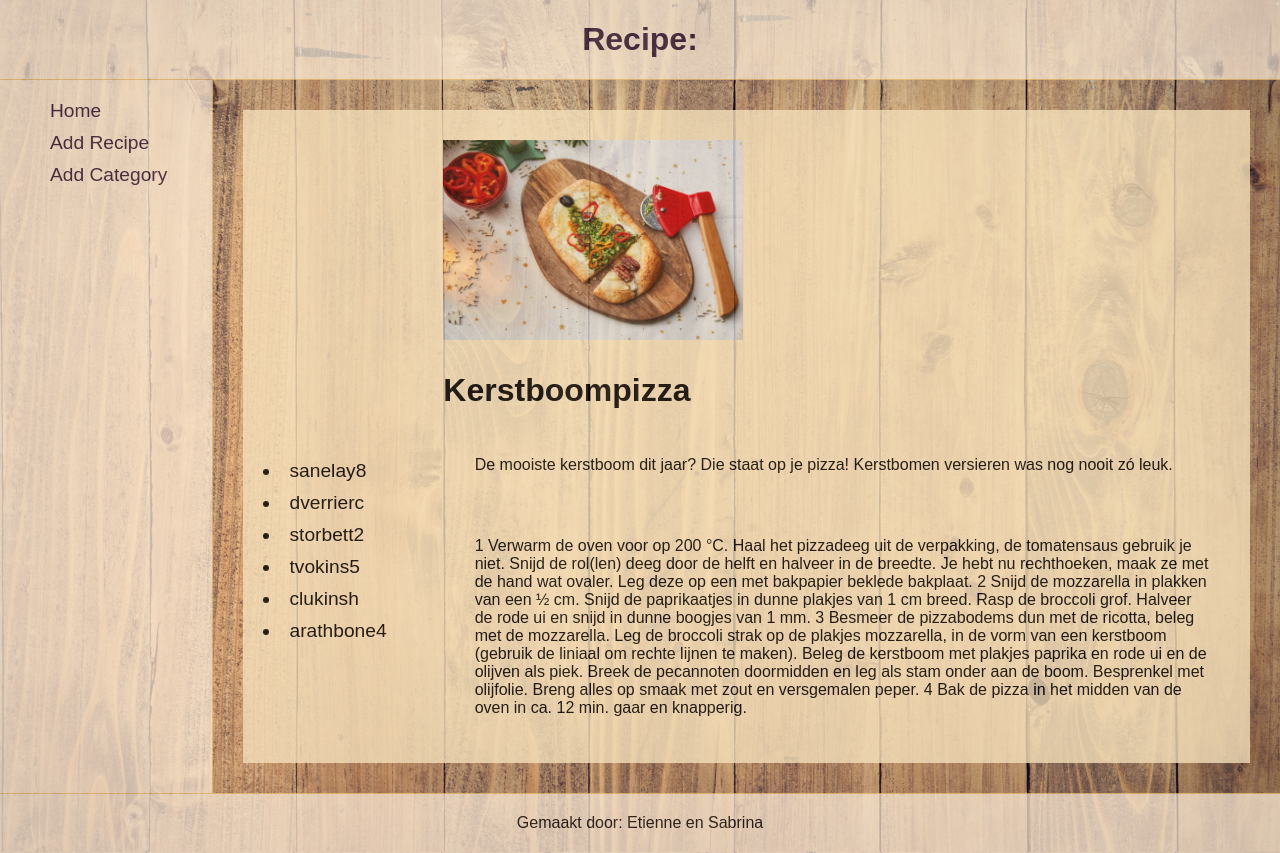
After one commit to e10ne/receptenboek, a PHP site: page /recipeView.php in a window 1280 px wide. The commit adds this page. Run offline with PHP 8.4, Linux system fonts and the light colour scheme.

Commit message:
gewerkt aan de single recipe pagina en meteen geprobeert om het in een template te maken in templates/singleRecipe

```diff
--- a/Styles/recipeBook.css
+++ b/Styles/recipeBook.css
@@ -60,6 +60,99 @@ body {
     opacity: 0.7;
 }
 
+.content {
+    grid-area: content;
+    width: 100%;
+    height: 100%;
+}
+
+.footer {
+    grid-area: footer;
+
+    justify-content: center;
+    align-items: center;
+    border-top: 1px solid #EEC373;
+    background-color: #FFEED9;
+    opacity: 0.7;
+}
+
+.recipeGrid {
+    display: grid;
+    grid-template-columns: 30px repeat(5, 1fr) 30px;
+    grid-template-rows: 30px 230px 100px 1fr 3fr 30px;
+    grid-template-areas:
+        ". . . . . . ."
+        ". img img img img img ."
+        ". title title title title title ."
+        ". ingredients description description description description ."
+        ". ingredients preperation preperation preperation preperation ."
+        ". . . . . . .";
+}
+
+.imgUrl {
+    grid-area: img;
+    background-color: #F4DFBA;
+    opacity: 0.8;
+}
+
+.recipeImage {
+    height: 200px;
+    width: 300px;
+    margin-left: 200px;
+    margin-top: 30px;
+}
+
+.title {
+    grid-area: title;
+    display: flex;
+    background-color: #F4DFBA;
+    opacity: 0.8;
+}
+
+.recipeTitle {
+    margin-left: 200px;
+    margin-top: auto;
+    margin-bottom: auto;
+}
+
+.ingredients {
+    grid-area: ingredients;
+    background-color: #F4DFBA;
+    opacity: 0.8;
+}
+
+.recipeIngredientsList {
+    padding: 0 0px;
+}
+
+.recipeIngredient {
+    list-style: inside;
+}
+
+.descr {
+    grid-area: description;
+    background-color: #F4DFBA;
+    opacity: 0.8;
+}
+
+.prep {
+    grid-area: preperation;
+    background-color: #F4DFBA;
+    opacity: 0.8;
+}
+
+.spacing
+{
+    padding: 0 40px 0 30px;
+}
+
+.bottomSpacing
+{
+    padding-bottom: 30px;
+}
+
+
+
 ul {
     margin: 20px 20px;
     display: flex;
@@ -84,27 +177,11 @@ a:hover {
     text-decoration: underline;
 }
 
-.content {
-    grid-area: content;
-    width: 100%;
-    height: 100%;
-
-    padding: 30px 0;
-}
-
-.footer {
-    grid-area: footer;
-
-    justify-content: center;
-    align-items: center;
-    border-top: 1px solid #EEC373;
-    background-color: #FFEED9;
-    opacity: 0.7;
-}
-
 h1 {
     margin: 0;
 }
+
+
 
 .flex {
     display: flex;
@@ -144,8 +221,7 @@ h1 {
     opacity: 0.8;
 }
 
-.recipePreviewBox
-{
+.recipePreviewBox {
     background-color: #F4DFBA;
     height: 200px;
     width: 300px;
--- /dev/null
+++ b/recipeView.php
@@ -0,0 +1,84 @@
+<?php
+
+declare(strict_types=1);
+?>
+
+<!doctype html>
+<html lang="en">
+
+<head>
+    <meta charset="utf-8">
+    <!-- Always force latest IE rendering engine or request Chrome Frame -->
+    <meta content="IE=edge,chrome=1" http-equiv="X-UA-Compatible">
+    <meta name="viewport" content="width=device-width, initial-scale=1.0" />
+
+    <link rel="stylesheet" href="Styles/normalize.css">
+    <link rel="stylesheet" href="Styles/recipeBook.css">
+
+    <!-- Use title if it's in the page YAML frontmatter -->
+    <title>Recipe Book:</title>
+</head>
+
+<body class="gridContainer">
+
+    <header class="header flex">
+        <h1>Recipe:</h1>
+    </header>
+
+    <nav class="navigation">
+        <ul>
+            <li><a href="index.php">Home</a></li>
+            <li><a href="#">Add Recipe</a></li>
+            <li><a href="#">Add Category</a></li>
+        </ul>
+    </nav>
+
+    <div class="content recipeGrid">
+        <div class="imgUrl">
+            <img class="recipeImage" src="images/kerstboompizza.jpg" alt="">
+        </div>
+
+        <div class="title">
+            <h1 class="recipeTitle">Kerstboompizza</h1>
+        </div>
+
+        <div class="ingredients bottomSpacing">
+            <ul class="recipeIngredientsList">
+                <li class="recipeIngredient">sanelay8</li>
+                <li class="recipeIngredient">dverrierc</li>
+                <li class="recipeIngredient">storbett2</li>
+                <li class="recipeIngredient">tvokins5</li>
+                <li class="recipeIngredient">clukinsh</li>
+                <li class="recipeIngredient">arathbone4</li>
+            </ul>
+        </div>
+
+        <div class="descr">
+            <p class="spacing bottomSpacing">De mooiste kerstboom dit jaar? Die staat op je pizza! Kerstbomen versieren was nog nooit zó leuk.</p>
+        </div>
+
+        <div class="prep">
+            <p class="spacing bottomSpacing">
+                1
+
+                Verwarm de oven voor op 200 °C. Haal het pizzadeeg uit de verpakking, de tomatensaus gebruik je niet. Snijd de rol(len) deeg door de helft en halveer in de breedte. Je hebt nu rechthoeken, maak ze met de hand wat ovaler. Leg deze op een met bakpapier beklede bakplaat.
+                2
+
+                Snijd de mozzarella in plakken van een ½ cm. Snijd de paprikaatjes in dunne plakjes van 1 cm breed. Rasp de broccoli grof. Halveer de rode ui en snijd in dunne boogjes van 1 mm.
+                3
+
+                Besmeer de pizzabodems dun met de ricotta, beleg met de mozzarella. Leg de broccoli strak op de plakjes mozzarella, in de vorm van een kerstboom (gebruik de liniaal om rechte lijnen te maken). Beleg de kerstboom met plakjes paprika en rode ui en de olijven als piek. Breek de pecannoten doormidden en leg als stam onder aan de boom. Besprenkel met olijfolie. Breng alles op smaak met zout en versgemalen peper.
+                4
+
+                Bak de pizza in het midden van de oven in ca. 12 min. gaar en knapperig.
+            </p>
+        </div>
+    </div>
+
+    <footer class="footer flex">
+        <p class="center">Gemaakt door: Etienne en Sabrina</p>
+    </footer>
+
+</body>
+
+</html>
```
Also changed, not shown: index.php (+9 -10 lines), templates/singleRecipe.html (+32 -2 lines).
